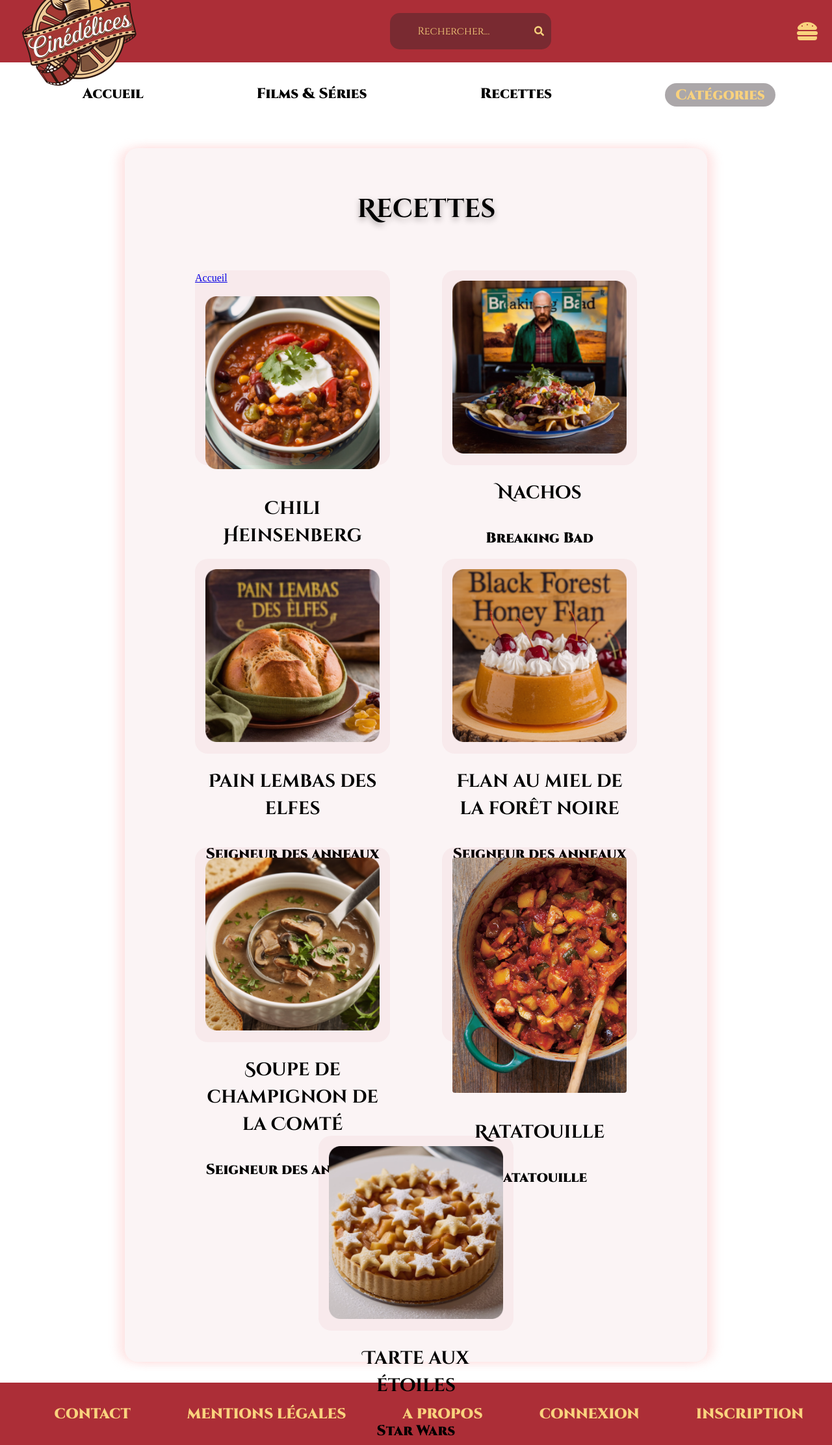
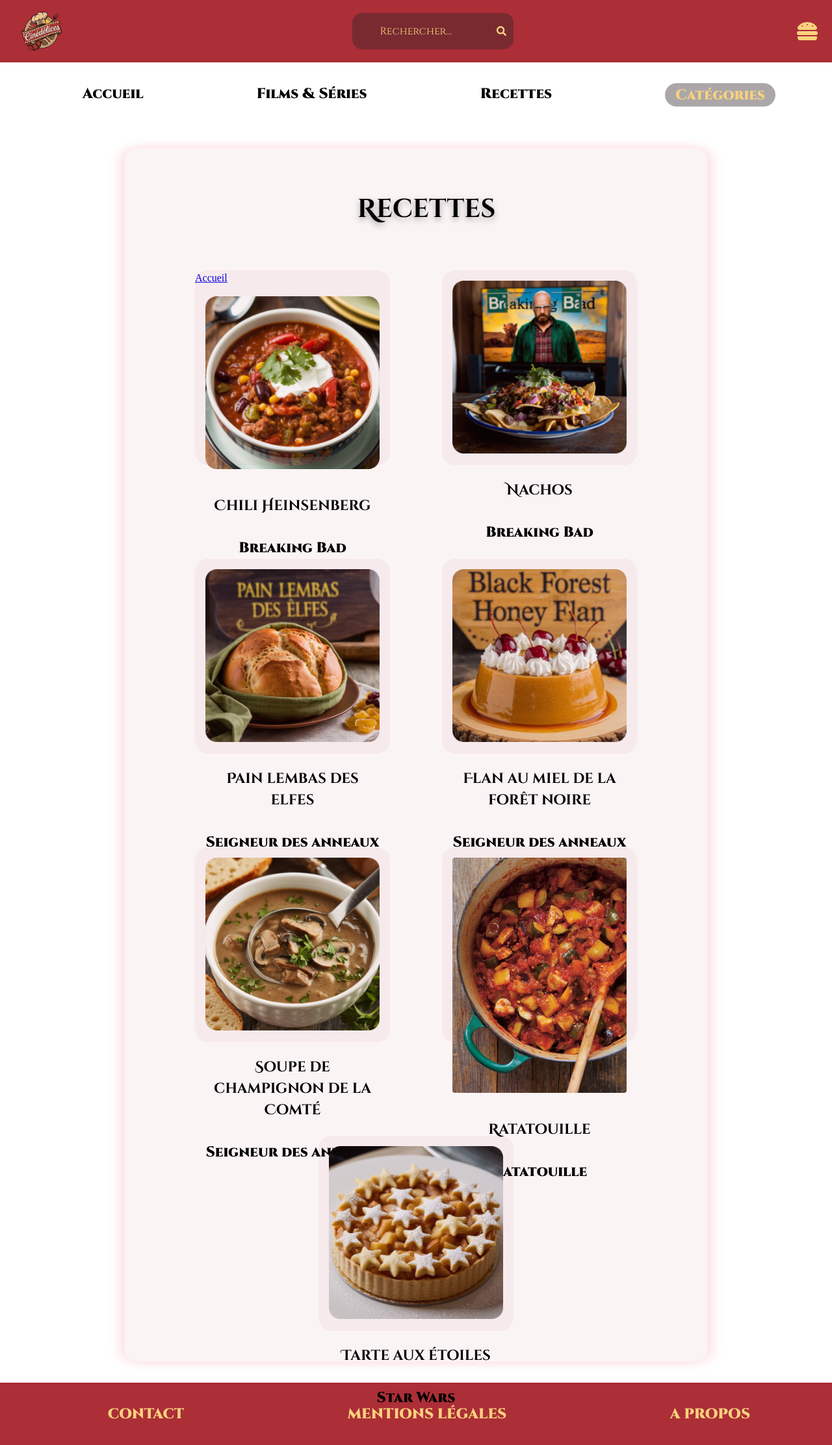
Before and after one commit to Leila-tabti/Cinedelices-front, a React (Vite) app in the folder CineDelice-front/: page /Recipes in a window 1280 px wide. Shown: the whole page at 65% size. Built offline with nearby package versions, Linux system fonts and the light colour scheme.

Commit message:
KZ Changes before switch

```diff
--- a/CineDelice-front/src/components/App/Footer/Footer.tsx
+++ b/CineDelice-front/src/components/App/Footer/Footer.tsx
@@ -9,8 +9,8 @@ export default function Footer () {
             <li className="footer-item"><NavLink to='/Contact'>Contact </NavLink></li>
             <li className="footer-item"><NavLink to='/LegalNotice'>Mentions Légales </NavLink></li>
             <li className="footer-item"><NavLink to ='/About'>A propos</NavLink></li>
-            <li className="footer-item"><NavLink to ='/Signin'>Connexion</NavLink></li>
-            <li className="footer-item"><NavLink to ='/SIgnup'>Inscription</NavLink></li>
+            {/* <li className="footer-item"><NavLink to ='/Signin'>Connexion</NavLink></li>
+            <li className="footer-item"><NavLink to ='/SIgnup'>Inscription</NavLink></li> */}
          </ul>
    </footer>
    );
--- a/CineDelice-front/src/components/App/Header/Header.scss
+++ b/CineDelice-front/src/components/App/Header/Header.scss
@@ -14,7 +14,8 @@
 }
 
 .header-logo {
-    width: 17%;
+    width: 6rem;
+    height: 6rem;
 }
 
 .header-form {
--- a/CineDelice-front/src/pages/HomePage/Slider/Slider.tsx
+++ b/CineDelice-front/src/pages/HomePage/Slider/Slider.tsx
@@ -22,8 +22,6 @@ export default function ImageSlider() {
 
   return (
 
-
-
               <Slider {...settings}>
                   <div>
                       <img src={Photo1} alt="Photo de la recette de la Tarte cerise au chocolat" className="w-full object-cover" />
@@ -35,7 +33,5 @@ export default function ImageSlider() {
                       <img src={Photo3} alt="Photo de la recette du Poulet sauce piment et chocolat" className="w-full object-cover" />
                   </div>
               </Slider>
-
-
   );
 }
--- a/CineDelice-front/src/pages/MoviesSeries/MoviesSeries.scss
+++ b/CineDelice-front/src/pages/MoviesSeries/MoviesSeries.scss
@@ -27,9 +27,9 @@ h1 {
     margin: auto;
     min-height: 100vh;
     display: flex;
-    flex-wrap: wrap;
-    justify-content: center;
+    justify-content: space-around;
     margin-top: 2rem;
+    height: 100%;
 
 }
 
@@ -47,8 +47,6 @@ h1 {
 .card img {
     width: 100%;
     border-radius: 20px;
-
-
 }
 
 .card::after {
@@ -66,7 +64,11 @@ h1 {
     background-color: transparent;
 }
 
-h2 {
-    margin-top: 0.5rem;
-    font-size: f.$font-size-h3;
+.card h2 {
+     font-size: f.$font-size-h3;
+
 }
+
+@media (min-width: 1020px) {
+
+}
```
